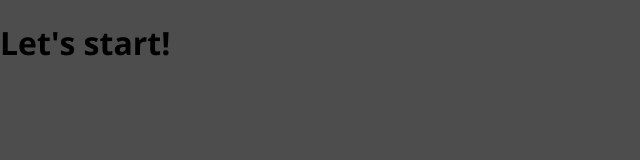
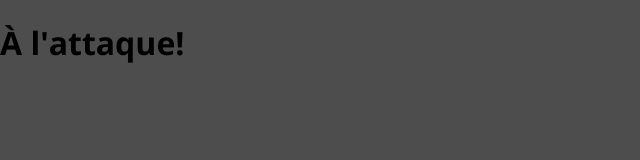
Before and after one commit to i8DragonFury/tp1_web_base, a React (Create React App) app: page / in a window 1280 px wide. Shown: the top 160 px of the page, without its empty margins (0-640 px from the left). Built offline with nearby package versions, Linux system fonts and the light colour scheme.

Commit message:
Début exemple

```diff
--- a/package.json
+++ b/package.json
@@ -8,7 +8,8 @@
     "react-scripts": "3.2.0"
   },
   "scripts": {
-    "start": "react-scripts start",
+
+    "start": "react-scripts --openssl-legacy-provider start",
     "build": "react-scripts build",
     "test": "react-scripts test",
     "eject": "react-scripts eject"
--- a/src/App.js
+++ b/src/App.js
@@ -1,7 +1,7 @@
 import React from 'react';
 
 function App() {
-  return <h1>Let's start!</h1>;
+  return <h1>À l'attaque!</h1>;
 }
 
 export default App;
```
Also changed, not shown: 1 other file (tests, documents, lock files or other folders).
